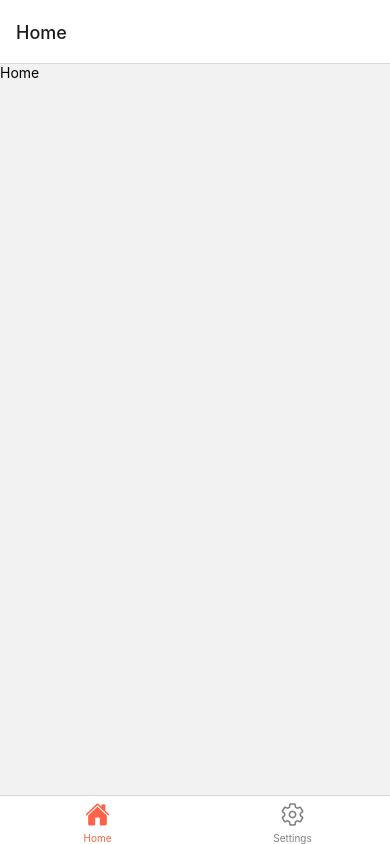
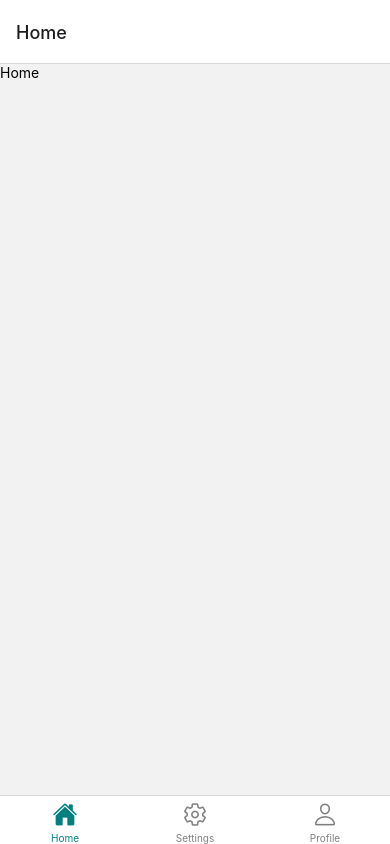
Before and after one commit to austinmula/procrastinate--react-native-journal-, a React Native app: screen / in a window 390 px wide. Built offline with nearby package versions, Linux system fonts and the light colour scheme.

Commit message:
show tab icons using the options prop

```diff
--- a/App.js
+++ b/App.js
@@ -8,30 +8,59 @@ const Tab = createBottomTabNavigator()
 
 export default function App () {
   return (
-    <GestureHandlerRootView style={{ flex: 1 }}>
+    <GestureHandlerRootView style={{flex: 1}}>
       <NavigationContainer>
         <Tab.Navigator
-          screenOptions={({route}) => ({
-            tabBarIcon: ({focused, color, size}) => {
-              let iconName
+          screenOptions={{
+            tabBarActiveTintColor: 'teal',
+            tabBarInactiveTintColor: 'gray',
+            tabBarStyle: [
+              {
+                display: 'flex',
+              },
+              null,
+            ],
+          }}>
+          <Tab.Screen
+            options={{
+              tabBarIcon: ({focused, color, size}) => (
+                <Icon
+                  name={focused ? 'home' : 'home-outline'}
+                  color={color}
+                  size={size}
+                />
+              ),
+            }}
+            name='Home'
+            component={Home}
+          />
+          <Tab.Screen
+            options={{
+              tabBarIcon: ({focused, color, size}) => (
+                <Icon
+                  name={focused ? 'settings' : 'settings-outline'}
+                  color={color}
+                  size={size}
+                />
+              ),
+            }}
+            name='Settings'
+            component={Settings}
+          />
 
-              if (route.name === 'Home') {
-                iconName = focused ? 'home' : 'home-outline'
-              } else if (route.name === 'Settings') {
-                iconName = focused ? 'settings' : 'settings-outline'
-              }
-
-              return <Icon name={iconName} size={size} color={color} />
-            },
-          })}
-          tabBarOptions={{
-            activeTintColor: 'tomato',
-
-            inactiveTintColor: 'gray',
-          }}>
-          <Tab.Screen name='Home' component={Home} />
-
-          <Tab.Screen name='Settings' component={Settings} />
+          <Tab.Screen
+            options={{
+              tabBarIcon: ({focused, color, size}) => (
+                <Icon
+                  name={focused ? 'person' : 'person-outline'}
+                  color={color}
+                  size={size}
+                />
+              ),
+            }}
+            name='Profile'
+            component={Profile}
+          />
         </Tab.Navigator>
       </NavigationContainer>
     </GestureHandlerRootView>
```
